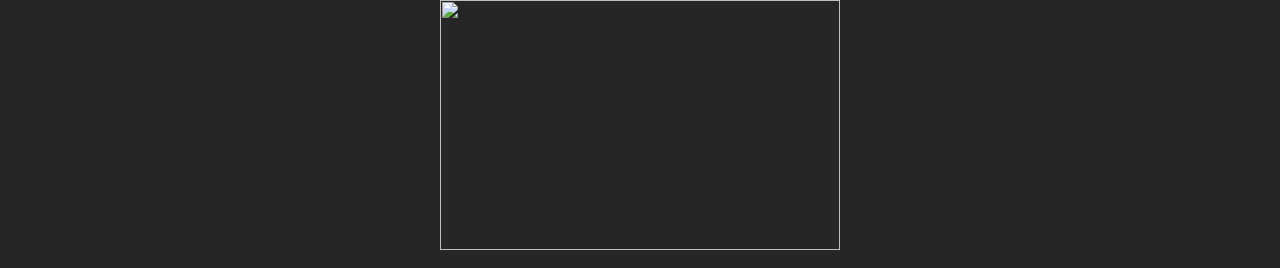
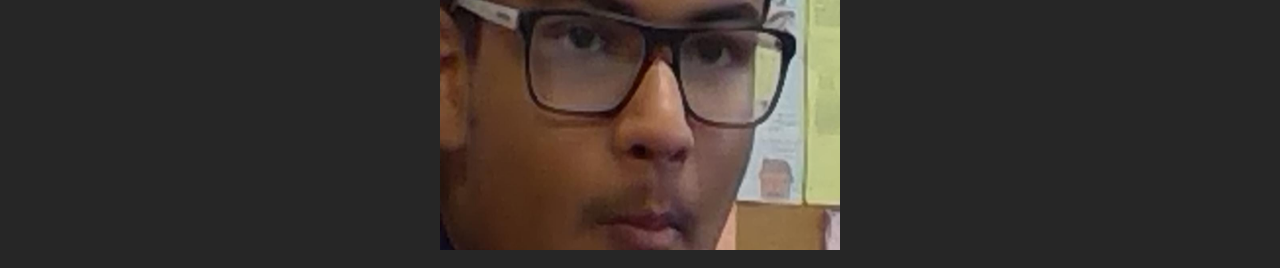
Before and after one commit to booozL/HomePage, a plain HTML site: page index.html in a window 1280 px wide. Shown: the top 268 px of the page. Drawn offline with Linux system fonts and the light colour scheme.

Commit message:
Update index.html

```diff
--- a/index.html
+++ b/index.html
@@ -9,7 +9,7 @@
     <body>
 
 <header>
-<center><img src="images/yes.jpg"
+<center><img src="yes.jpg"
 	style="width: 400px; height: 250px">
     </center>
 </header>
```
